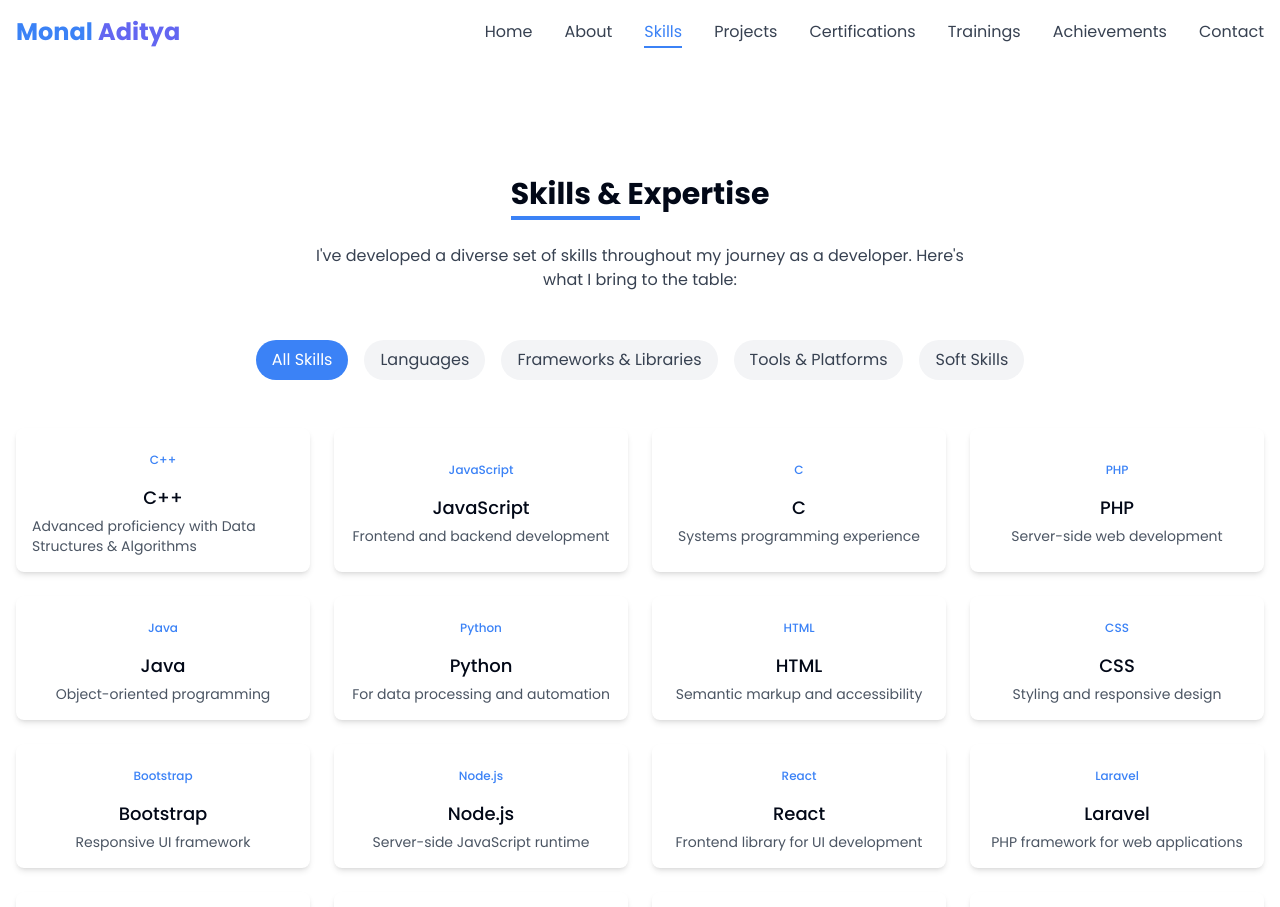
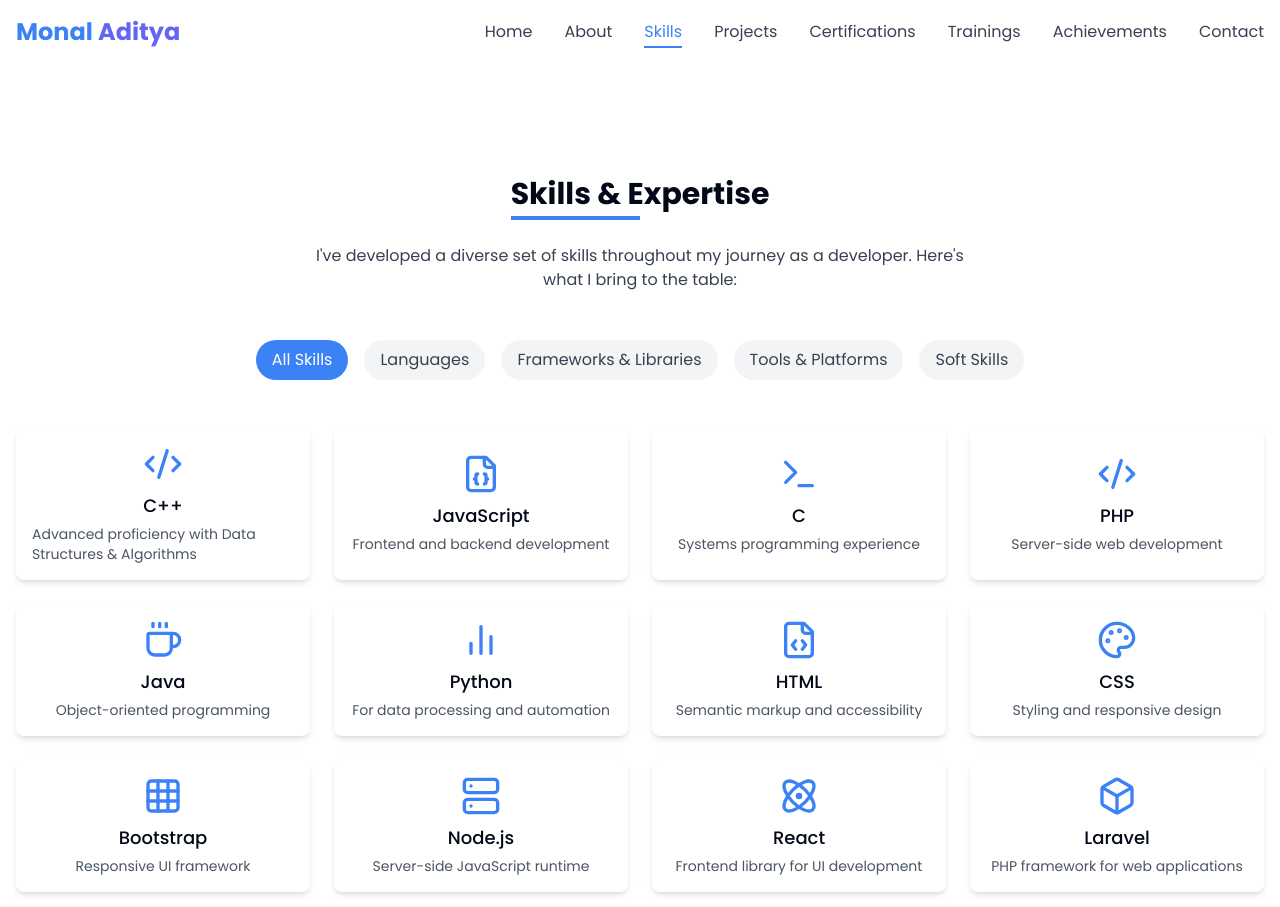
Before and after one commit to MONAL7634/monal-aditya-portfolio-site, a React (Vite) app: page /skills in a window 1280 px wide. Shown: the top 907 px of the page. Built offline with nearby package versions, Linux system fonts and the light colour scheme.

Commit message:
Fix: Import error in SkillIcon.tsx
Fixes an import error related to the Bootstrap icon in SkillIcon.tsx.

```diff
--- a/src/components/SkillIcon.tsx
+++ b/src/components/SkillIcon.tsx
@@ -1,21 +1,20 @@
 
 import React from 'react';
 import {
-  CPlus,
-  Javascript,
-  C,
-  Php,
-  Java,
-  Python,
-  Html,
-  Css,
-  Bootstrap,
-  Node,
-  React as ReactIcon,
-  Laravel,
-  Tailwind,
-  Mysql,
-  Mongodb
+  Code2,
+  FileJson,
+  Terminal,
+  Database,
+  Coffee,
+  BarChart2,
+  FileCode,
+  Palette,
+  Grid,
+  Server,
+  Atom,
+  BoxIcon,
+  ChevronsUp,
+  LayoutGrid
 } from 'lucide-react';
 import { cn } from '@/lib/utils';
 
@@ -26,22 +25,23 @@ interface SkillIconProps {
 }
 
 const SkillIcon = ({ name, className, size = 28 }: SkillIconProps) => {
+  // Map skill names to appropriate Lucide icons
   const iconMap: Record<string, React.FC<{ size: number, className?: string }>> = {
-    'C++': CPlus,
-    'JavaScript': Javascript,
-    'C': C,
-    'PHP': Php,
-    'Java': Java,
-    'Python': Python,
-    'HTML': Html,
-    'CSS': Css,
-    'Bootstrap': Bootstrap,
-    'Node.js': Node,
-    'React': ReactIcon,
-    'Laravel': Laravel,
-    'Tailwind': Tailwind,
-    'MySQL': Mysql,
-    'MongoDB': Mongodb,
+    'C++': Code2,
+    'JavaScript': FileJson,
+    'C': Terminal,
+    'PHP': Code2,
+    'Java': Coffee,
+    'Python': BarChart2,
+    'HTML': FileCode,
+    'CSS': Palette,
+    'Bootstrap': Grid,
+    'Node.js': Server,
+    'React': Atom,
+    'Laravel': BoxIcon,
+    'Tailwind': ChevronsUp,
+    'MySQL': Database,
+    'MongoDB': LayoutGrid,
   };
 
   const Icon = iconMap[name];
```
